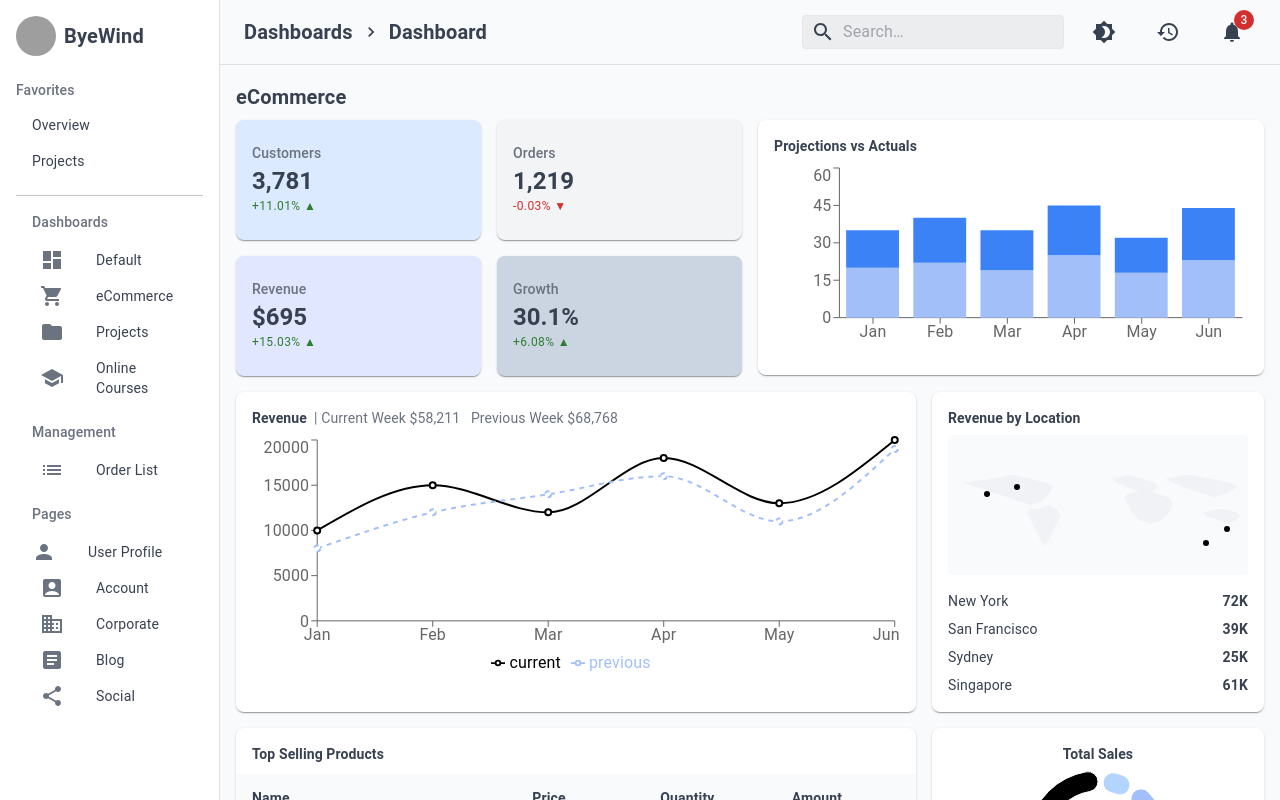
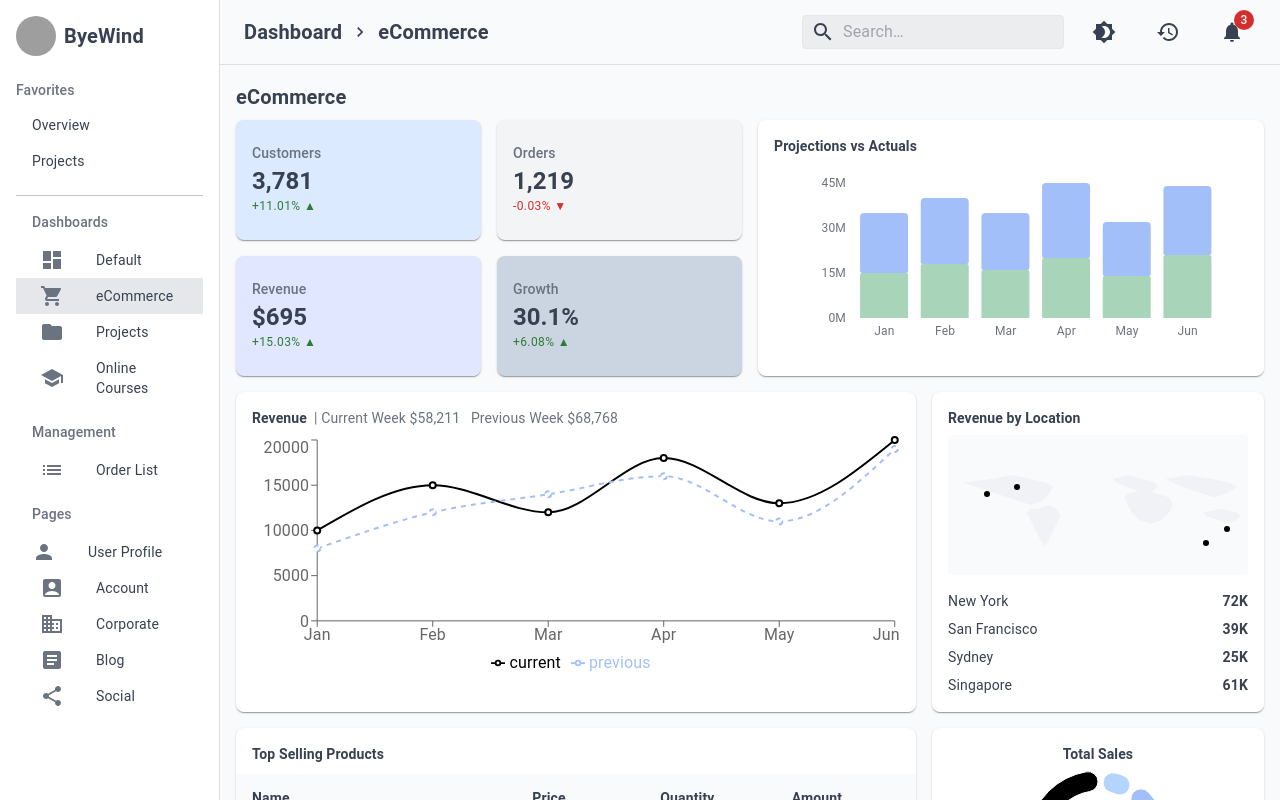
Before and after one commit to Girianand5154/juspay-ui, a React (Create React App) app: page / in a window 1280 px wide. Built offline with nearby package versions, Linux system fonts and the light colour scheme; grey boxes are pictures that could not be loaded.

Commit message:
enhanced chart in dashboard proections and actuals

```diff
--- a/src/App.js
+++ b/src/App.js
@@ -11,7 +11,7 @@ import { ThemeContextProvider } from './contexts/ThemeContext';
 function App() {
   const [notificationsOpen, setNotificationsOpen] = useState(false);
   const [sidebarOpen, setSidebarOpen] = useState(false);
-  const [currentPage, setCurrentPage] = useState('Dashboard');
+  const [currentPage, setCurrentPage] = useState('eCommerce');
 
   const toggleNotifications = () => {
     setNotificationsOpen((prev) => !prev);
@@ -34,12 +34,6 @@ function App() {
       case 'Order List':
         return <OrderList />;
       case 'eCommerce':
-        return <Dashboard />;
-      case 'Projects':
-        return <Dashboard />;
-      case 'Online Courses':
-        return <Dashboard />;
-      case 'Default':
         return <Dashboard />;
       default:
         return <Dashboard />;
--- a/src/components/Dashboard.js
+++ b/src/components/Dashboard.js
@@ -36,7 +36,7 @@ const CustomBarTooltip = ({ active, payload, label, darkMode }) => {
               {entry.dataKey === 'projection' ? 'Projection' : 'Actual'}:
             </Typography>
             <Typography variant="body2" sx={{ color: darkMode ? '#f9fafb' : '#374151', fontWeight: 'bold' }}>
-              {entry.value}
+              {entry.value}M
             </Typography>
           </Box>
         ))}
@@ -148,12 +148,12 @@ const ecomStats = [
 ];
 
 const projectionsData = [
-  { month: 'Jan', actual: 15, projection: 20 },
-  { month: 'Feb', actual: 18, projection: 22 },
-  { month: 'Mar', actual: 16, projection: 19 },
-  { month: 'Apr', actual: 20, projection: 25 },
-  { month: 'May', actual: 14, projection: 18 },
-  { month: 'Jun', actual: 21, projection: 23 },
+  { month: 'Jan', actual: 15, projection: 20, actualM: '15M', projectionM: '20M' },
+  { month: 'Feb', actual: 18, projection: 22, actualM: '18M', projectionM: '22M' },
+  { month: 'Mar', actual: 16, projection: 19, actualM: '16M', projectionM: '19M' },
+  { month: 'Apr', actual: 20, projection: 25, actualM: '20M', projectionM: '25M' },
+  { month: 'May', actual: 14, projection: 18, actualM: '14M', projectionM: '18M' },
+  { month: 'Jun', actual: 21, projection: 23, actualM: '21M', projectionM: '23M' },
 ];
 
 const revenueData = [
@@ -275,18 +275,42 @@ export default function Dashboard() {
           <Paper sx={{
             p: 2,
             borderRadius: 2,
-            height: 255,
+            height: 256,
             bgcolor: darkMode ? '#1f2937' : '#ffffff',
             border: darkMode ? '1px solid #374151' : 'none'
           }}>
             <Typography variant="subtitle2" gutterBottom fontWeight="bold" sx={{ color: darkMode ? '#f9fafb' : '#374151' }}>Projections vs Actuals</Typography>
             <ResponsiveContainer width="100%" height="85%">
-              <BarChart data={projectionsData}>
-                <XAxis dataKey="month" />
-                <YAxis />
+              <BarChart
+                data={projectionsData}
+                margin={{ top: 20, right: 30, left: 20, bottom: 5 }}
+              >
+                <XAxis
+                  dataKey="month"
+                  axisLine={false}
+                  tickLine={false}
+                  tick={{ fontSize: 12, fill: darkMode ? '#d1d5db' : '#6b7280' }}
+                />
+                <YAxis
+                  axisLine={false}
+                  tickLine={false}
+                  tick={{ fontSize: 12, fill: darkMode ? '#d1d5db' : '#6b7280' }}
+                  tickFormatter={(value) => `${value}M`}
+                  domain={[0, 30]}
+                />
                 <Tooltip content={<CustomBarTooltip darkMode={darkMode} />} />
-                <Bar dataKey="projection" stackId="a" fill="#a3bffa" />
-                <Bar dataKey="actual" stackId="a" fill="#3b82f6" />
+                <Bar
+                  dataKey="actual"
+                  stackId="a"
+                  fill="#a8d5ba"
+                  radius={[2, 2, 0, 0]}
+                />
+                <Bar
+                  dataKey="projection"
+                  stackId="a"
+                  fill="#a3bffa"
+                  radius={[4, 4, 2, 2]}
+                />
               </BarChart>
             </ResponsiveContainer>
           </Paper>
--- a/src/components/TopbarWithDarkMode.js
+++ b/src/components/TopbarWithDarkMode.js
@@ -39,7 +39,7 @@ const iconVariants = {
   tap: { scale: 0.9 },
 };
 
-export default function Topbar({ toggleNotifications, notificationsOpen, currentPage = 'Dashboard' }) {
+export default function Topbar({ toggleNotifications, notificationsOpen, currentPage = 'eCommerce' }) {
   const { darkMode, toggleDarkMode } = useTheme();
 
   return (
@@ -47,13 +47,21 @@ export default function Topbar({ toggleNotifications, notificationsOpen, current
       <Toolbar sx={{ justifyContent: 'space-between' }}>
         {/* Left side - Navigation/Breadcrumbs */}
         <Box sx={{ display: 'flex', alignItems: 'center' }}>
-          <Typography variant="h6" sx={{ fontWeight: 'bold' }}>
-            Dashboards
+          <Typography variant="h6" sx={{ fontWeight: 'bold', cursor: 'pointer' }}>
+            Dashboard
           </Typography>
           <NavigateNext sx={{ mx: 1, fontSize: 20 }} />
-          <Typography variant="h6" sx={{ fontWeight: 'bold' }}>
-            {currentPage}
+          <Typography variant="h6" sx={{ fontWeight: 'bold', cursor: 'pointer' }}>
+            {currentPage === 'Order List' ? 'Management' : currentPage}
           </Typography>
+          {(currentPage === 'Order List') && (
+            <>
+              <NavigateNext sx={{ mx: 1, fontSize: 20 }} />
+              <Typography variant="h6" sx={{ fontWeight: 'bold' }}>
+                {currentPage}
+              </Typography>
+            </>
+          )}
         </Box>
 
         {/* Right side - Search and Icons */}
```
Also changed, not shown: src/components/Topbar.js (+13 -5 lines), src/components/TopbarDark.js (+13 -5 lines), src/src/App.js (+6 -1 lines).
